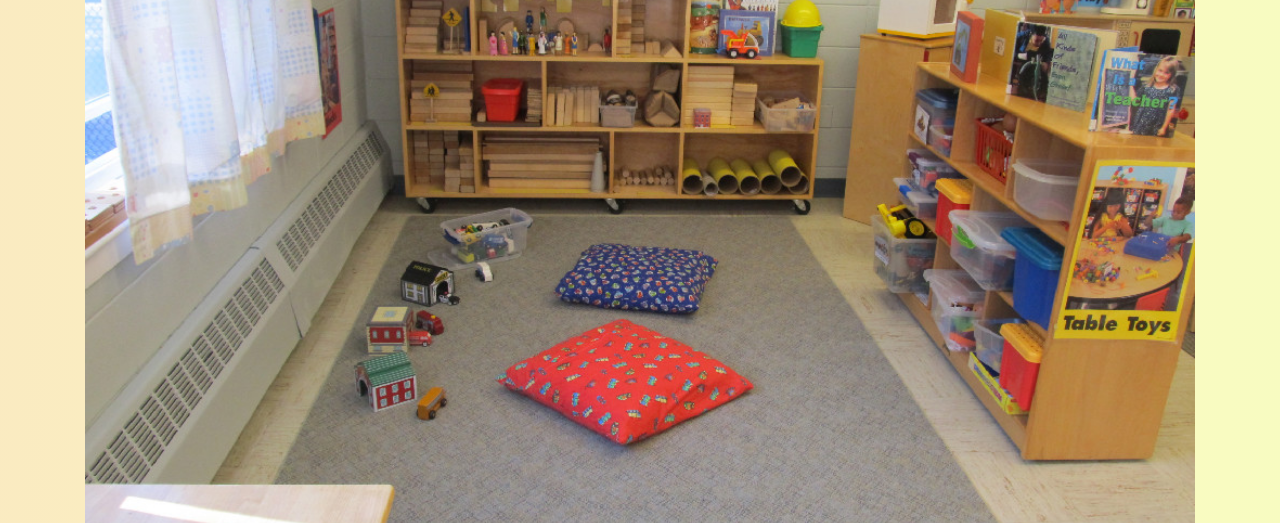
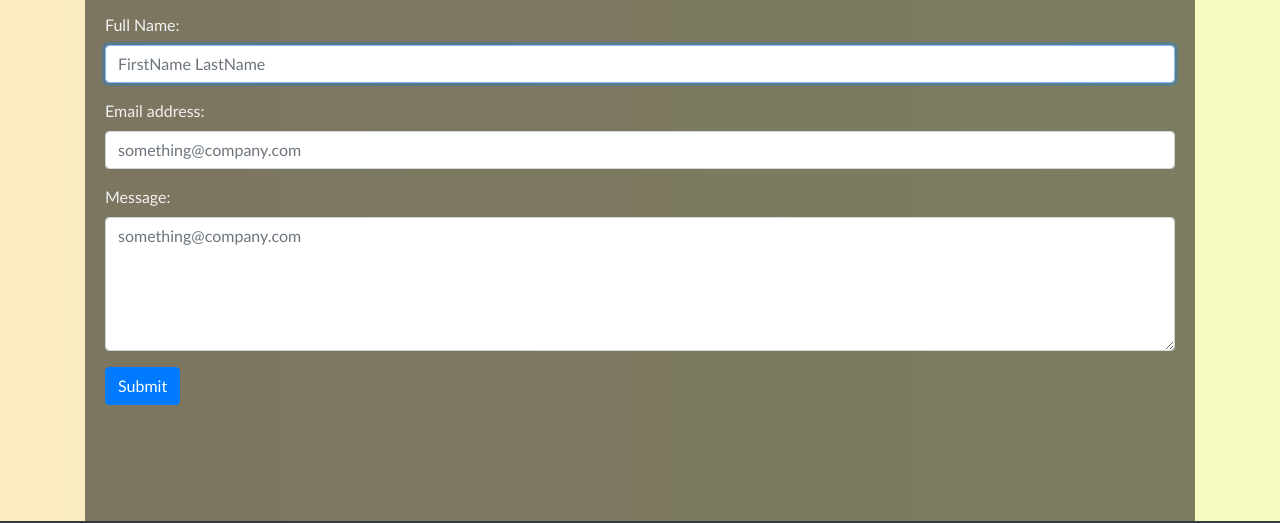
Before and after one commit to ccnsRI/ccnsRI, a plain HTML site: page ContactUs.html in a window 1280 px wide. Shown: the part 204-727 px from the top of the page. Drawn offline with nearby package versions, Linux system fonts and the light colour scheme.

Commit message:
image remove

```diff
--- a/ContactUs.html
+++ b/ContactUs.html
@@ -89,7 +89,7 @@
   </nav>
   <div class="container">
     <br>
-  <img src="img/About Us 1.JPG" alt="Notebook" style="width:100%;">
+  <!--<img src="img/About Us 1.JPG" alt="Notebook" style="width:100%;">-->
   <div class="content">
     <form name="Contact_Form" netlify>
       <h2>Contact Us</h2>
```
